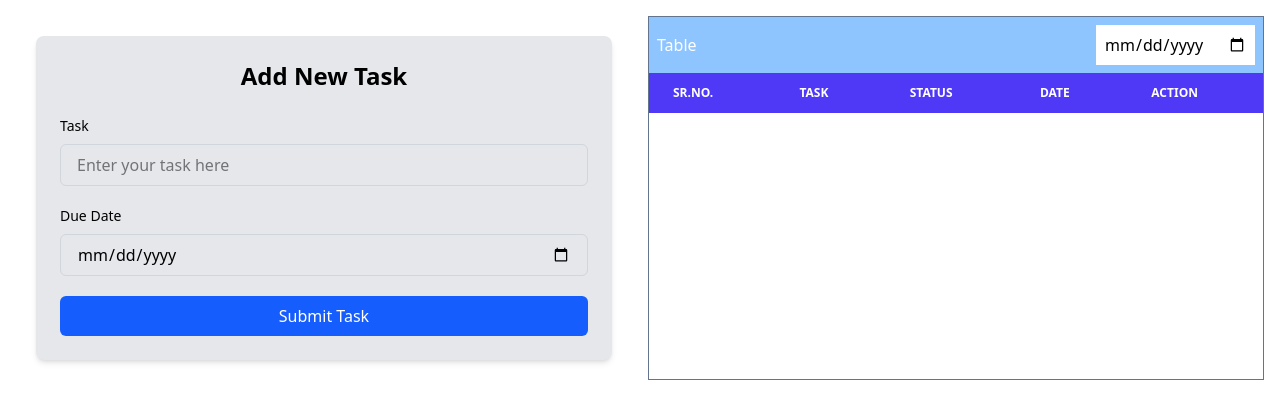
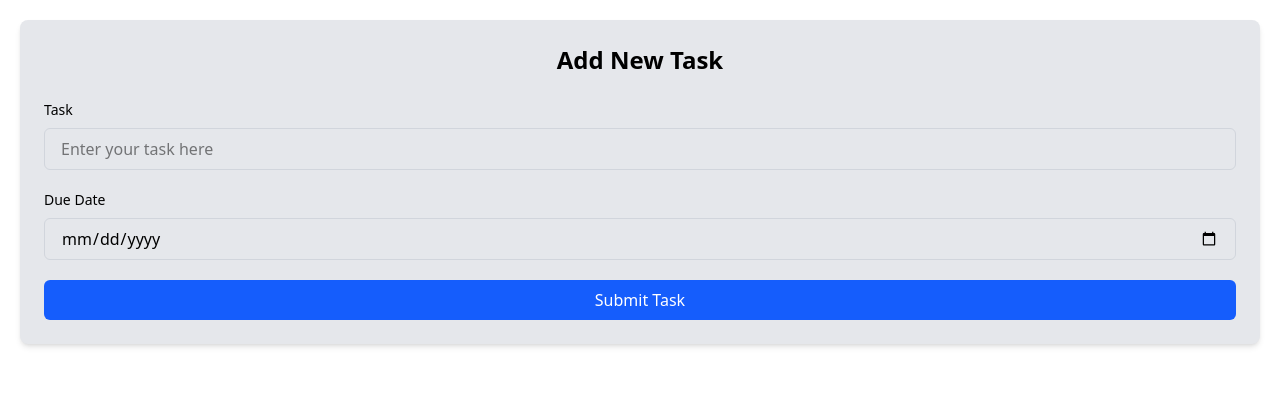
Before and after one commit to sarangBaraskar/TO-DO-LIST, a React (Vite) app: page / in a window 1280 px wide. Shown: the top 418 px of the page. Built offline with nearby package versions, Linux system fonts and the light colour scheme.

Commit message:
import mistake

```diff
--- a/src/App.jsx
+++ b/src/App.jsx
@@ -1,16 +1,16 @@
-import { useState } from 'react'
+
 import './App.css'
-import Todopage from './pages/todopage'
 import { ToastContainer } from 'react-toastify'
 import { Route, Routes } from 'react-router'
+import Todoform from './component/Todoform'
 
 function App() {
-  const [count, setCount] = useState(0)
+
 
   return (
     <>
       <Routes>
-        <Route path="/" element={<Todopage/>}/>
+        <Route path="/" element={<Todoform/>}/>
       </Routes>
       <ToastContainer />
 
--- a/src/component/Todoform.jsx
+++ b/src/component/Todoform.jsx
@@ -1,4 +1,3 @@
-import React from 'react'
 
 export default function Todoform({handlesubmit}) {
 
```
